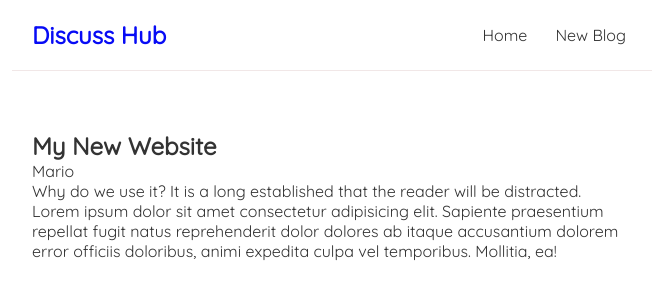
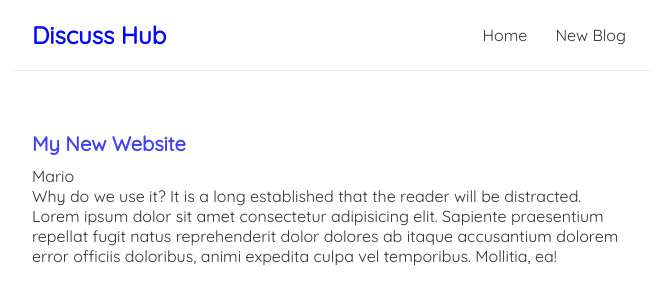
Before and after one commit to Mubarak1A/The-Discuss-Hub, a React (Vite) app: page /blogs/1 in a window 1280 px wide. Shown: the top 302 px of the page, without its empty margins (308-964 px from the left). Built offline with nearby package versions, Linux system fonts and the light colour scheme; data requests are answered from the project's data file.

Commit message:
style blog details components

```diff
--- a/src/index.css
+++ b/src/index.css
@@ -60,3 +60,24 @@
 .blog-preview a {
   text-decoration: none;
 }
+
+/* blog details page */
+.blog-details h2 {
+  font-size: 20px;
+  color: #4043f1;
+  margin-bottom: 10px;
+}
+
+.blog-details div {
+  margin: 20px 0;
+  line-height: 1.5;
+}
+
+.blog-details button {
+  background: #4043f1;
+  color: #fff;
+  border: 0;
+  padding: 8px;
+  border-radius: 8px;
+  cursor: pointer;
+}
```
